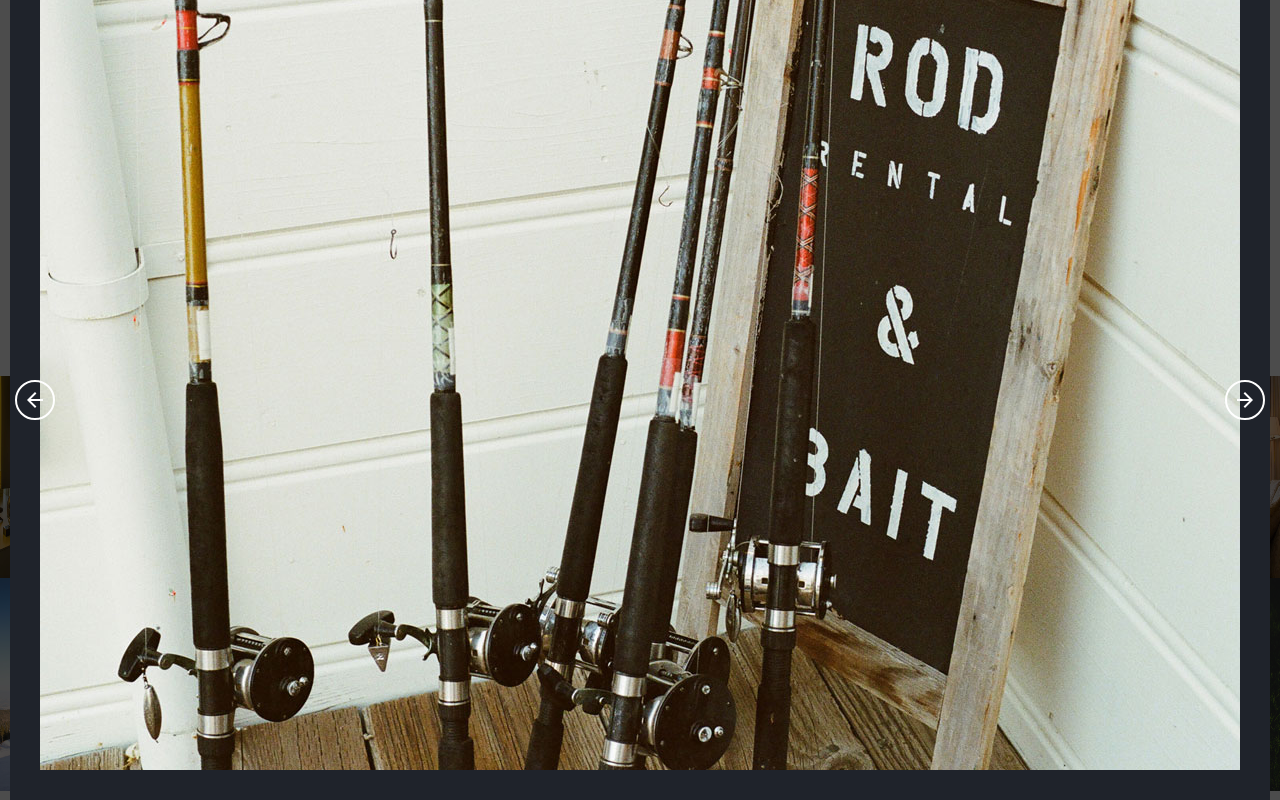
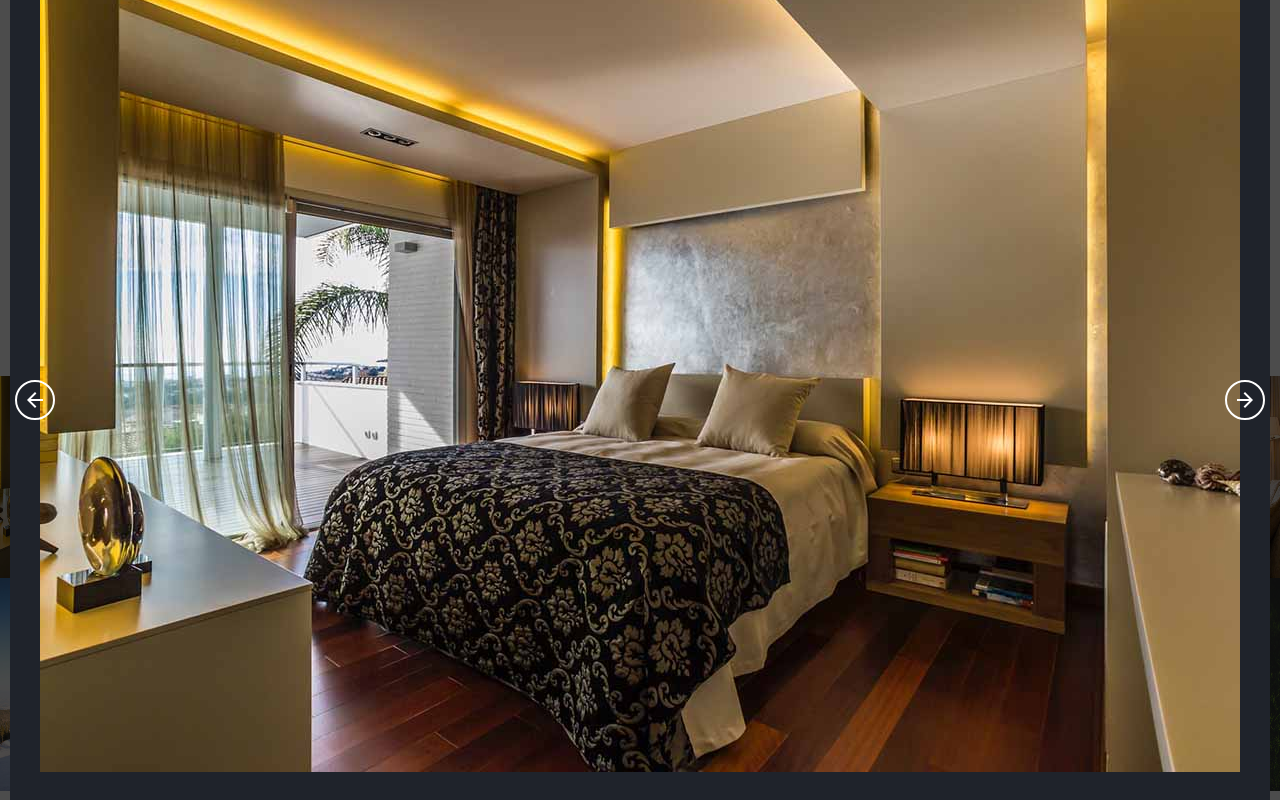
Before and after one commit to SalimiDev/Hotel-ReactJsApp, a React (Create React App) app: page / in a window 1280 px wide. Both pictures are taken after a click on the element 106 px from the left and 3846 px from the top of the page. Shown: the part 3374-4174 px from the top of the page. Built offline with nearby package versions, Linux system fonts and the light colour scheme.

Commit message:
feat:Add functionality to gallery slider controls

```diff
--- a/src/components/Gallery.js
+++ b/src/components/Gallery.js
@@ -6,8 +6,10 @@ import { room, blog } from '../assets/images';
 import ImagePreview from './ImagePreview';
 
 const Gallery = () => {
-    //State to handle show and hidden ImagePreview
+    //States to handle show and hidden ImagePreview
     const [toggleActive, setToggleActive] = useState(false);
+    const [currentIndex, setCurrentIndex] = useState();
+
     //Convert images data object to array list
     const [gallery, setGallery] = useState([]);
     const roomList = Object.values(room);
@@ -21,9 +23,11 @@ const Gallery = () => {
                 break;
             case 'dining':
                 setGallery([...blogList]);
+
                 break;
             case 'hotel':
                 setGallery([...roomList]);
+
                 break;
             case 'room':
                 setGallery([...roomList]);
@@ -38,6 +42,11 @@ const Gallery = () => {
         setGallery([...roomList, ...blogList]);
     }, []);
 
+    const previewHandler = currentIndex => {
+        setToggleActive(true);
+        setCurrentIndex(currentIndex);
+    };
+
     return (
         <section className={styles.gallery}>
             <div className={styles.container}>
@@ -51,14 +60,14 @@ const Gallery = () => {
                 </ul>
                 <figure className={styles.gallery_container}>
                     {gallery.slice(0, 12).map((item, index) => (
-                        <div className={styles.imgContainer} onClick={() => setToggleActive(true)}>
+                        <div key={index} className={styles.imgContainer} onClick={() => previewHandler(index)}>
                             <img key={index} src={item} alt='gallery' />
                             <h6>Rooms</h6>
                         </div>
                     ))}
                 </figure>
             </div>
-            <ImagePreview toggle={{ toggleActive, setToggleActive }} />
+            <ImagePreview data={{ toggleActive, setToggleActive, gallery, currentIndex, setCurrentIndex }} />
         </section>
     );
 };
--- a/src/components/ImagePreview.js
+++ b/src/components/ImagePreview.js
@@ -1,5 +1,4 @@
 import React, { useEffect } from 'react';
-import imgtest from '../assets/images/blog-4.jpg';
 //Icons
 import { ArrowForward, ArrowBack } from '@mui/icons-material';
 //Styles
@@ -79,8 +78,8 @@ const CloseButton = styled(DirectionButton)`
     }
 `;
 
-const ImagePreview = ({ toggle }) => {
-    const { toggleActive, setToggleActive } = toggle;
+const ImagePreview = ({ data }) => {
+    const { toggleActive, setToggleActive, gallery, currentIndex,setCurrentIndex } = data;
 
     //handle to set or remove scroll bar
     useEffect(() => {
@@ -88,18 +87,32 @@ const ImagePreview = ({ toggle }) => {
         toggleActive ? (body.style.overflow = 'hidden') : (body.style.overflow = 'auto');
     }, [toggleActive]);
 
+    //handle to move in slides
+    const galleryLength = gallery.length;
+    const nextSlide = () => {
+        setCurrentIndex(currentIndex === galleryLength - 1 ? 0 : currentIndex + 1);
+    };
+    const prevSlide = () => {
+        setCurrentIndex(currentIndex === 0 ? galleryLength - 1 : currentIndex - 1);
+    };
+
     return (
         toggleActive && (
             <ImagePreviewContainer>
                 <Figure>
-                    <img src={imgtest} alt='fullSize_Image' />
-                    <figcaption>This is Caption</figcaption>
+                    {gallery.map((src, index) =>
+                        index === currentIndex &&
+                    <>
+                        <img key={index} src={src} alt='gallery' />
+                        <figcaption>This Is Slide Number  {currentIndex+1}</figcaption>
+                    </>
+                    )}
                     <CloseButton onClick={() => setToggleActive(false)}>X</CloseButton>
                 </Figure>
-                <DirectionButton right>
+                <DirectionButton right onClick={nextSlide}>
                     <ArrowForward />
                 </DirectionButton>
-                <DirectionButton left>
+                <DirectionButton left onClick={prevSlide}>
                     <ArrowBack />
                 </DirectionButton>
             </ImagePreviewContainer>
```
